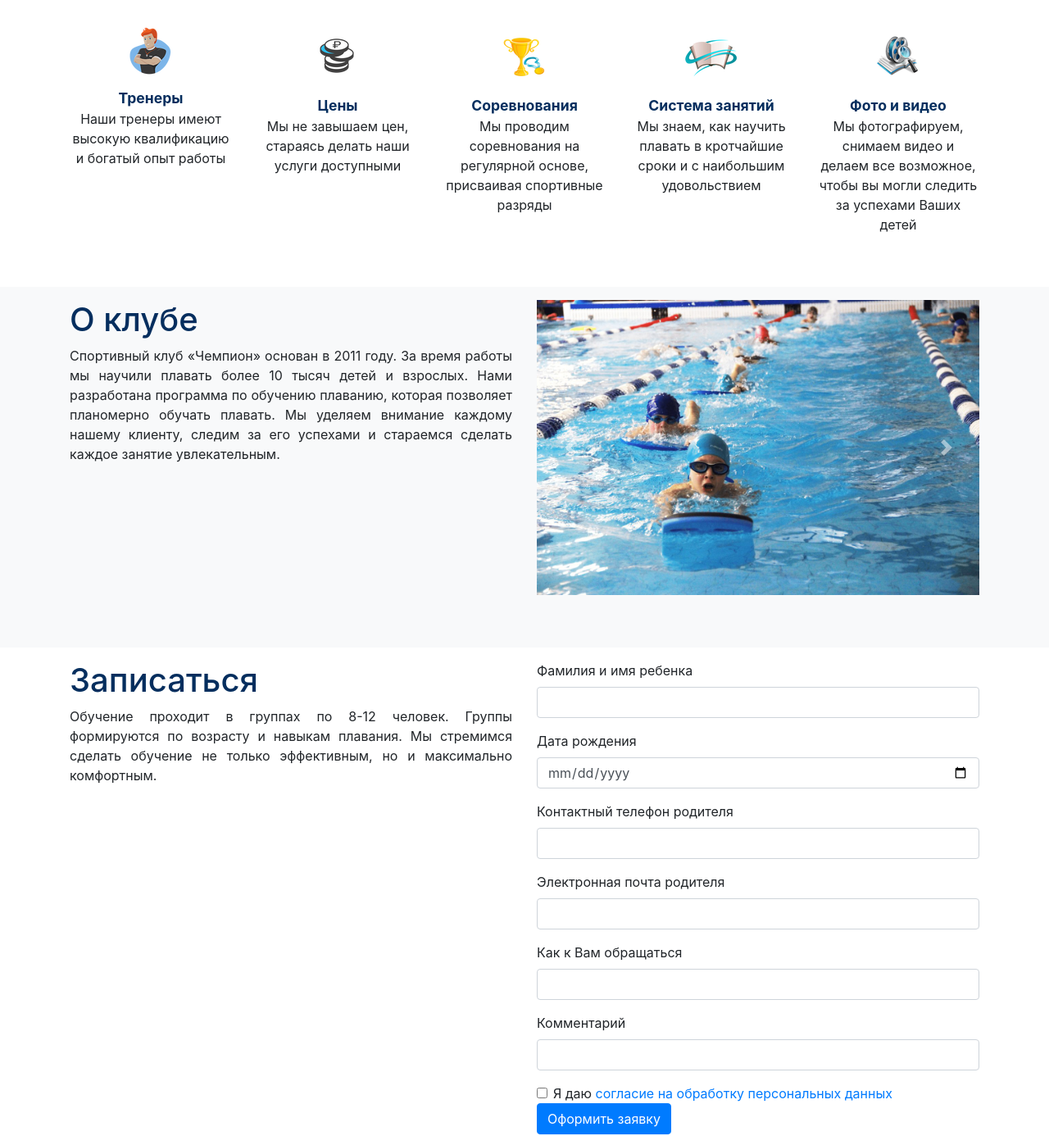
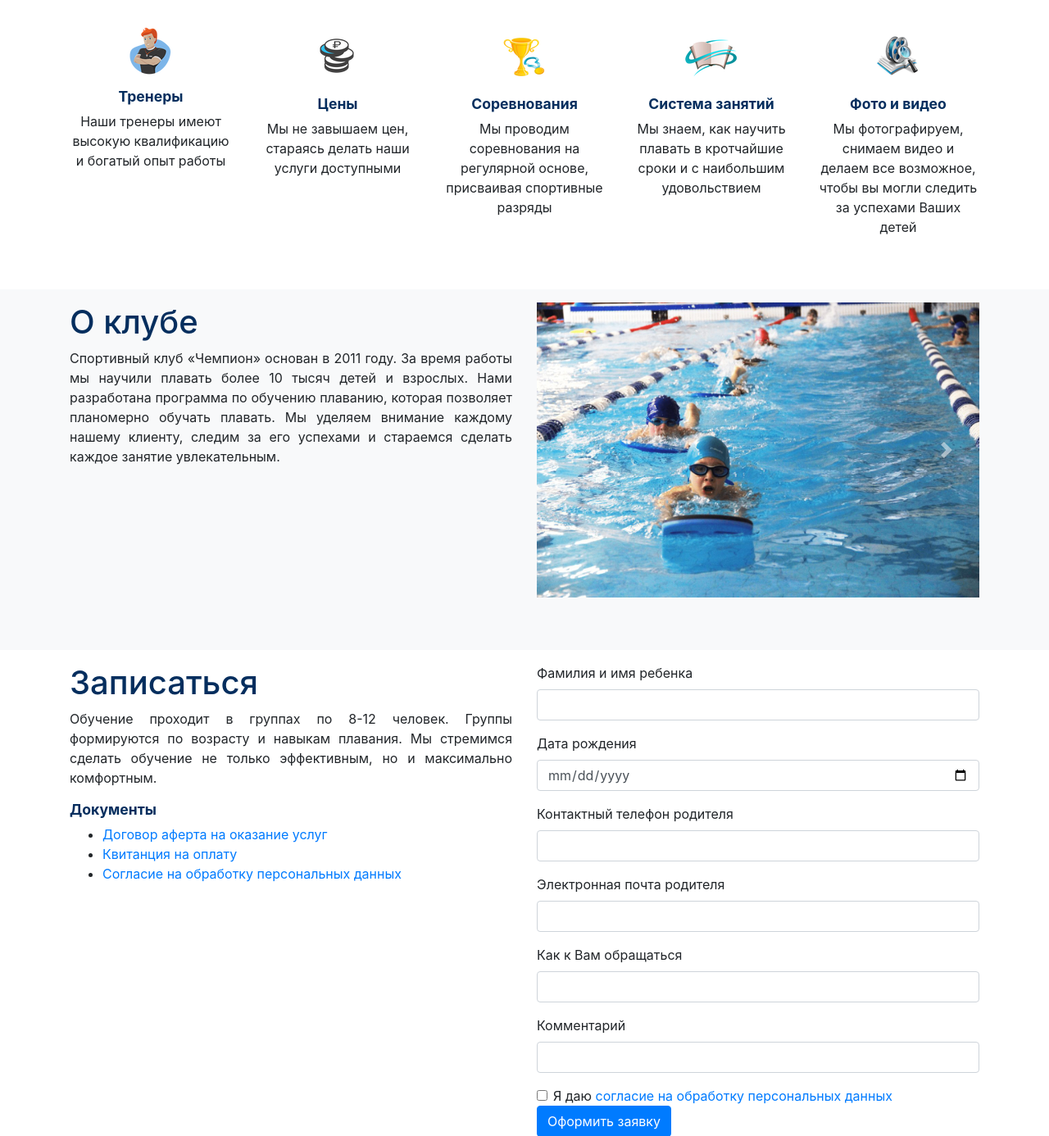
Before and after one commit to arusakov/champion, a Django app: page / in a window 1280 px wide. Shown: the part 146-1532 px from the top of the page at 82% size. Run offline with Django 3.2, Linux system fonts and the light colour scheme; some libraries are stand-ins or nearby versions.

Commit message:
Section with documents

```diff
--- a/promo/static/main.css
+++ b/promo/static/main.css
@@ -1,5 +1,10 @@
 h1, h2 {
     color: #052e5e;
+}
+
+h2 {
+    font-size: 1.1rem;
+    font-weight: 700;
 }
 
 .container {
@@ -31,13 +36,14 @@ h1, h2 {
 
 .advantage-title {
     text-align: center;
-    font-size: 1.1rem;
-    font-weight: 700;
-    color: #052e5e;
 }
 
 .advantage-description {
     text-align: center;
+}
+
+.block-documents {
+    margin-top: 1rem;
 }
 
 .location-address-title {
--- a/promo/templates/index.html
+++ b/promo/templates/index.html
@@ -73,35 +73,35 @@
       <div class="row">
         <div class="col">
           <img class="advantage-logo" src="{% static '/images/advantages/trainers.png' %}">
-          <div class="advantage-title">Тренеры</div>
+          <h2 class="advantage-title">Тренеры</h2>
           <div class="advantage-description">
             Наши тренеры имеют высокую квалификацию и богатый опыт работы
           </div>
         </div>
         <div class="col">
           <img class="advantage-logo" src="{% static '/images/advantages/cost.png' %}">
-          <div class="advantage-title">Цены</div>
+          <h2 class="advantage-title">Цены</h2>
           <div class="advantage-description">
             Мы не завышаем цен, стараясь делать наши услуги доступными
           </div>
         </div>
         <div class="col">
           <img class="advantage-logo" src="{% static '/images/advantages/competitions.png' %}">
-          <div class="advantage-title">Соревнования</div>
+          <h2 class="advantage-title">Соревнования</h2>
           <div class="advantage-description">
             Мы проводим соревнования на регулярной основе, присваивая спортивные разряды
           </div>
         </div>
         <div class="col">
           <img class="advantage-logo" src="{% static '/images/advantages/knowledge.png' %}">
-          <div class="advantage-title">Система занятий</div>
+          <h2 class="advantage-title">Система занятий</h2>
           <div class="advantage-description">
             Мы знаем, как научить плавать в кротчайшие сроки и с наибольшим удовольствием
           </div>
         </div>
         <div class="col">
           <img class="advantage-logo" src="{% static '/images/advantages/photovideo.png' %}">
-          <div class="advantage-title">Фото и видео</div>
+          <h2 class="advantage-title">Фото и видео</h2>
           <div class="advantage-description">
             Мы фотографируем, снимаем видео и делаем все возможное, чтобы вы могли следить за успехами Ваших детей
           </div>
@@ -149,8 +149,23 @@
         <div class="col">
           <h1>Записаться</h1>
           <div class="block-description">
-            Обучение проходит в группах по 8-12 человек. Группы формируются по возрасту и навыкам плавания. Мы стремимся
-            сделать обучение не только эффективным, но и максимально комфортным.
+            Обучение проходит в группах по 8-12 человек.
+            Группы формируются по возрасту и навыкам плавания.
+            Мы стремимся сделать обучение не только эффективным, но и максимально комфортным.
+          </div>
+          <div class="block-documents">
+            <h2 class="block-documents-title">Документы</h2>
+            <ul>
+              <li>
+                <a href="{% static '/docs/contract.pdf' %}">Договор аферта на оказание услуг</a>
+              </li>
+              <li>
+                <a href="{% static '/docs/receipt.pdf' %}">Квитанция на оплату</a>
+              </li>
+              <li>
+                <a href="{% static '/docs/agreement.pdf' %}">Согласие на обработку персональных данных</a>
+              </li>
+            </ul>
           </div>
         </div>
         <div class="col">
@@ -178,7 +193,7 @@
             <div class="location-route">
               <div class="location-route-start">от м. Медведково</div>
               <div class="location-route-description">
-                  Выход из 1-го вагона, далее на авт. № 606 до остановки "Поликлиника"
+                Выход из 1-го вагона, далее на авт. № 606 до остановки "Поликлиника"
               </div>
             </div>
             <div class="location-route">
@@ -242,7 +257,7 @@
   <script type="text/javascript">
     ymaps.ready(init);
 
-    function init(){
+    function init() {
       var map = new ymaps.Map("location-map", {
         center: [55.898720, 37.618031],
         zoom: 16
```
Also changed, not shown: 2 other files.
